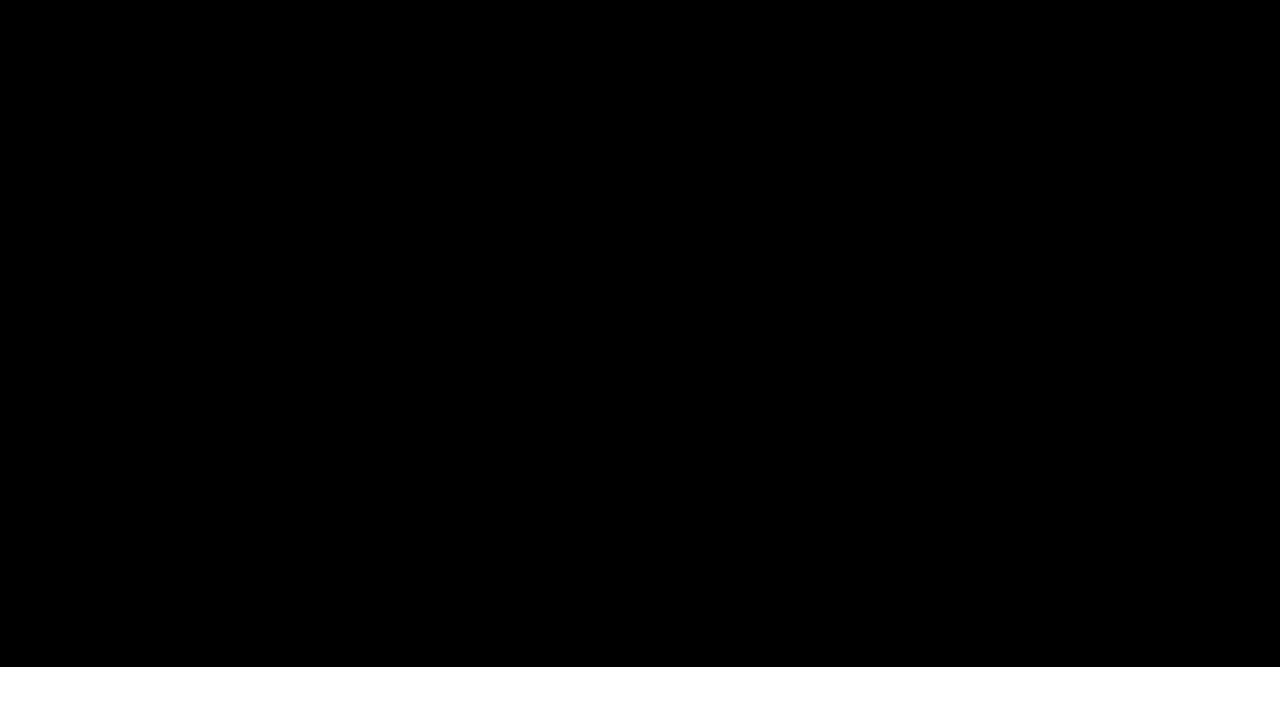
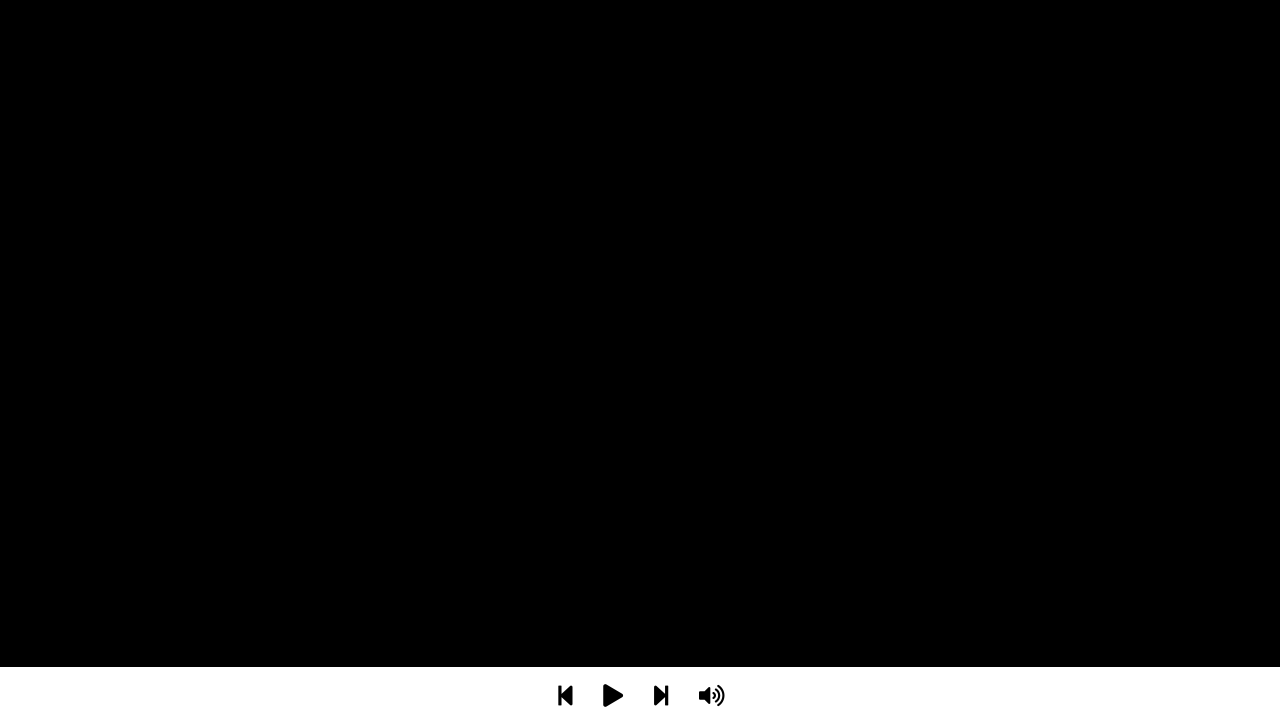
Before and after one commit to kaveets24/hmny, a React app: page client/public/index.html in a window 1280 px wide. Shown: the part 73-800 px from the top of the page. Built offline with nearby package versions, Linux system fonts and the light colour scheme; files whose address does not match are found by name.

Commit message:
font awesome added to index.html

```diff
--- a/client/public/index.html
+++ b/client/public/index.html
@@ -10,6 +10,8 @@
       homescreen on Android. See https://developers.google.com/web/fundamentals/web-app-manifest/
     -->
     <link rel="manifest" href="%PUBLIC_URL%/manifest.json">
+    <link rel="stylesheet" href="https://use.fontawesome.com/releases/v5.5.0/css/all.css" integrity="sha384-B4dIYHKNBt8Bc12p+WXckhzcICo0wtJAoU8YZTY5qE0Id1GSseTk6S+L3BlXeVIU" crossorigin="anonymous">
+
     <title>hmny</title>
     <!--
       Notice the use of %PUBLIC_URL% in the tags above.
--- a/client/src/components/Player.js
+++ b/client/src/components/Player.js
@@ -1,5 +1,7 @@
 import React from 'react';
 import { connect } from 'react-redux';
+import 'font-awesome/css/font-awesome.min.css';
+
 
 
 const Player = () => {
```
